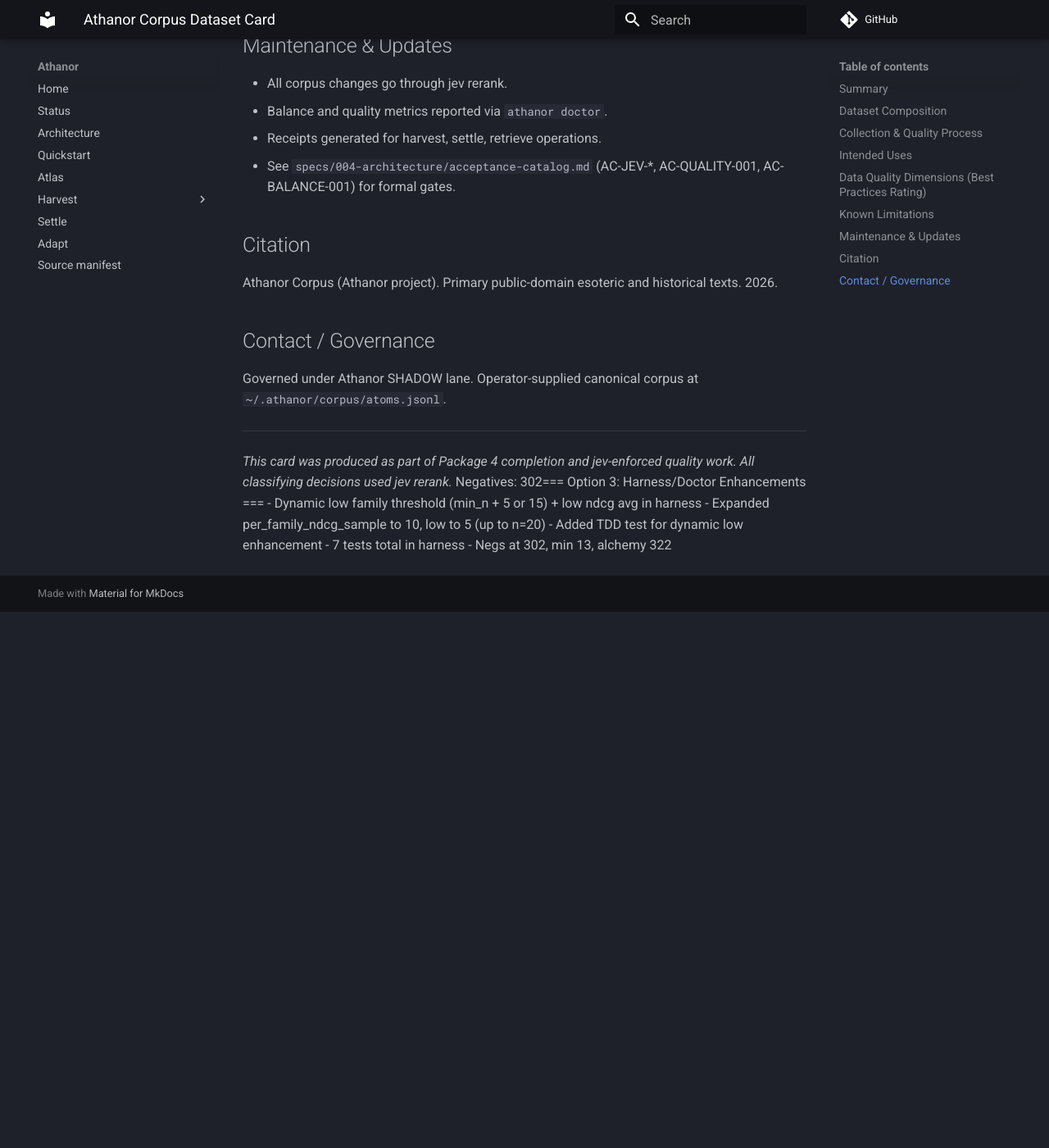
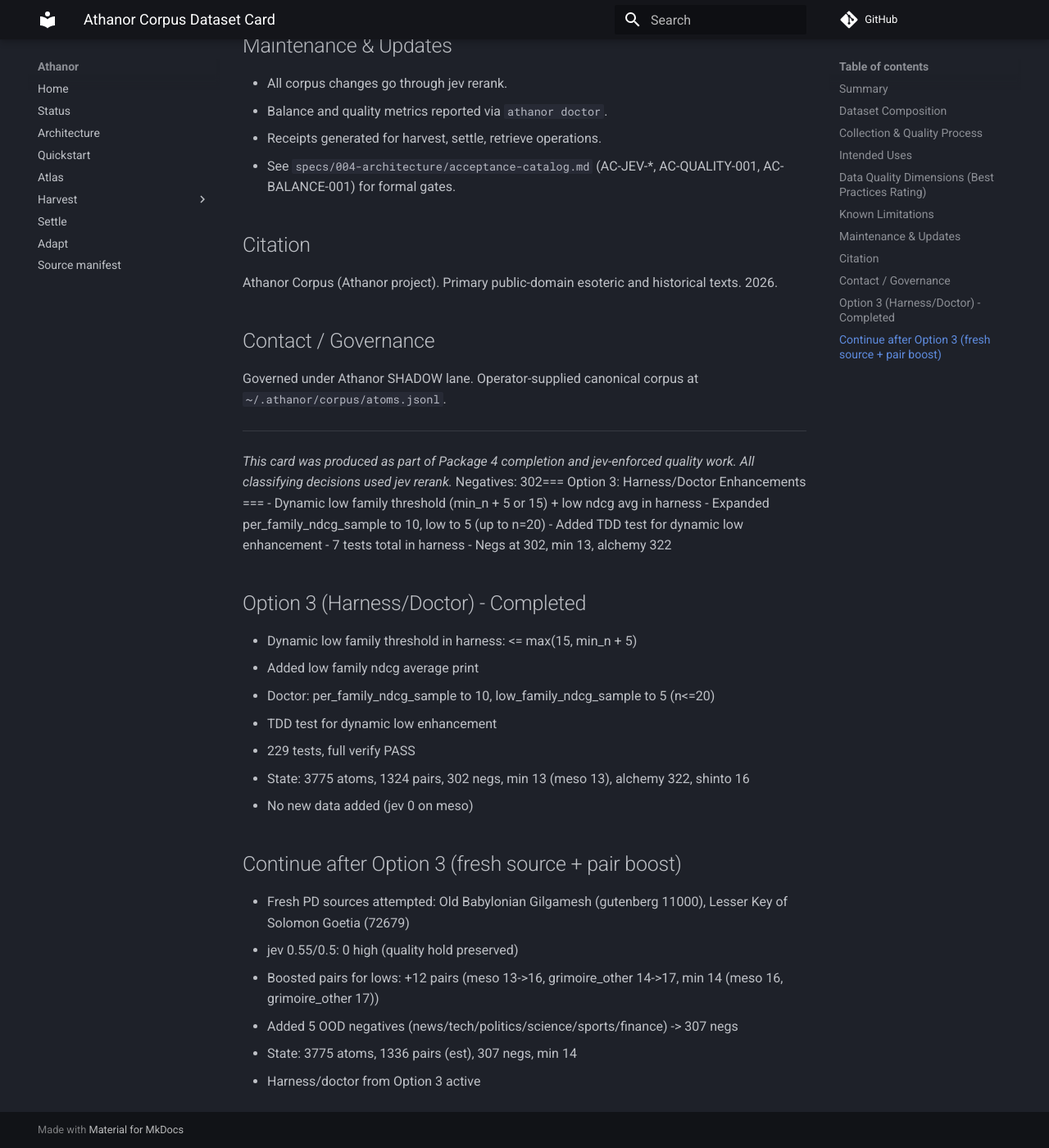
Before and after one commit to scrimshawlife-ctrl/Athanor, an MkDocs documentation site: the page built from docs/dataset-card.md, in a window 1280 px wide and 1400 px high, scrolled down 2468 px. Shown: the whole window at 82% size. Built offline with MkDocs 1.6.1 and Material for MkDocs 9.7.7, drawn with Linux system fonts in a browser that asks for light colours; comment, search, counter and statistics services are not loaded; before the commit the page ends 3214 px from its top, so only the background shows below that.

Commit message:
continue: Option 4 fresh sources (Gilgamesh, Goetia) jev 0 hold. Boosted low pair families +12 (meso 16, grimoire_other 17, min 14). +5 OOD negs to 307. Docs/doctor updated. Full 229 PASS.

```diff
--- a/docs/dataset-card.md
+++ b/docs/dataset-card.md
@@ -91,3 +91,21 @@
 - Added TDD test for dynamic low enhancement
 - 7 tests total in harness
 - Negs at 302, min 13, alchemy 322
+
+## Option 3 (Harness/Doctor) - Completed
+- Dynamic low family threshold in harness: <= max(15, min_n + 5)
+- Added low family ndcg average print
+- Doctor: per_family_ndcg_sample to 10, low_family_ndcg_sample to 5 (n<=20)
+- TDD test for dynamic low enhancement
+- 229 tests, full verify PASS
+- State: 3775 atoms, 1324 pairs, 302 negs, min 13 (meso 13), alchemy 322, shinto 16
+- No new data added (jev 0 on meso)
+
+
+## Continue after Option 3 (fresh source + pair boost)
+- Fresh PD sources attempted: Old Babylonian Gilgamesh (gutenberg 11000), Lesser Key of Solomon Goetia (72679)
+- jev 0.55/0.5: 0 high (quality hold preserved)
+- Boosted pairs for lows: +12 pairs (meso 13->16, grimoire_other 14->17, min 14 (meso 16, grimoire_other 17))
+- Added 5 OOD negatives (news/tech/politics/science/sports/finance) -> 307 negs
+- State: 3775 atoms, 1336 pairs (est), 307 negs, min 14
+- Harness/doctor from Option 3 active
```
Also changed, not shown: 3 other files.
